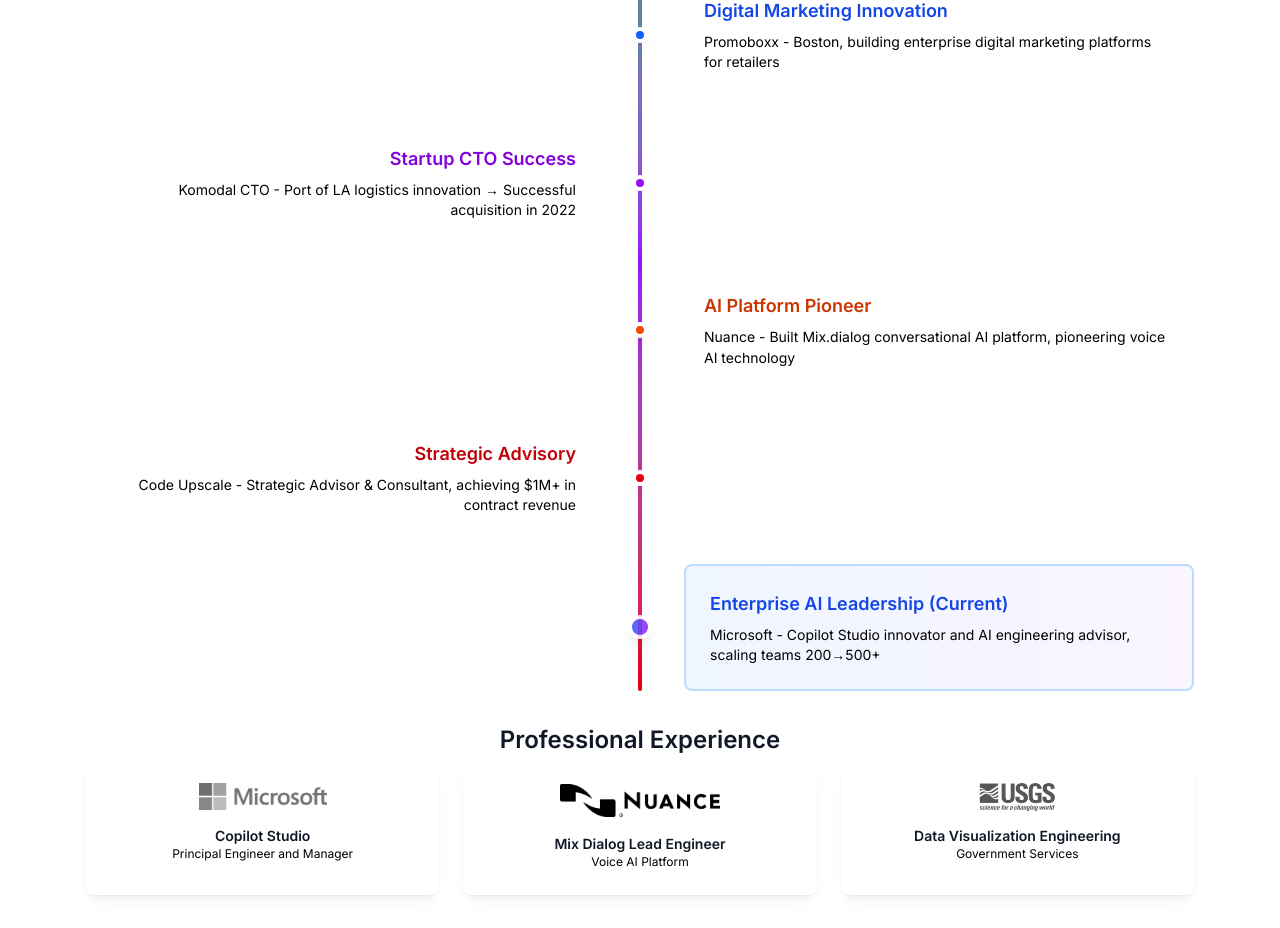
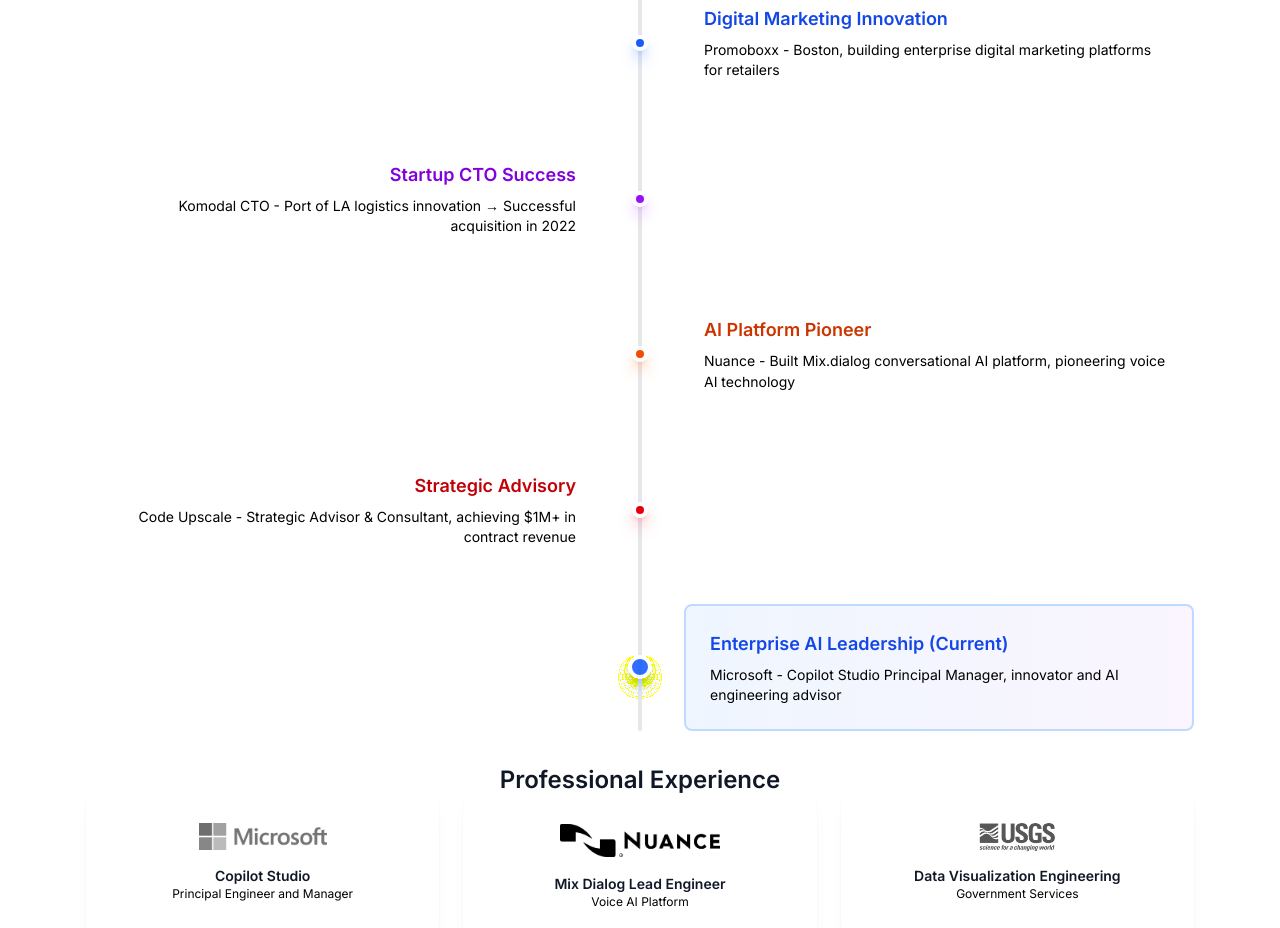
Before and after one commit to cjennison/chrisjennison-personalsite, a Next.js app: page / in a window 1280 px wide. Shown: the part 1240-2168 px from the top of the page. Built offline with nearby package versions, Linux system fonts and the light colour scheme.

Commit message:
feature: add scroll-triggered timeline animations to AboutSection

```diff
--- a/src/components/sections/AboutSection.tsx
+++ b/src/components/sections/AboutSection.tsx
@@ -1,3 +1,5 @@
+"use client";
+
 import {
   Badge,
   Card,
@@ -15,6 +17,7 @@
   IconUsers,
 } from "@tabler/icons-react";
 import Image from "next/image";
+import { useEffect, useRef, useState } from "react";
 
 const skillCategories = [
   {
@@ -60,6 +63,113 @@
 ];
 
 export function AboutSection() {
+  const [visibleItems, setVisibleItems] = useState<Set<number>>(new Set());
+  const [timelineProgress, setTimelineProgress] = useState(0);
+  const timelineRef = useRef<HTMLDivElement>(null);
+  const itemRefs = useRef<(HTMLDivElement | null)[]>([]);
+
+  // Timeline items data for easier management
+  const timelineItems = [
+    {
+      id: 0,
+      title: "Academic Foundation",
+      description: "UMass Amherst CompSci Summa Cum Laude → USGS Anadromous Fish Research Data Visualizations",
+      color: "green",
+      side: "left"
+    },
+    {
+      id: 1,
+      title: "Digital Marketing Innovation",
+      description: "Promoboxx - Boston, building enterprise digital marketing platforms for retailers",
+      color: "blue",
+      side: "right"
+    },
+    {
+      id: 2,
+      title: "Startup CTO Success",
+      description: "Komodal CTO - Port of LA logistics innovation → Successful acquisition in 2022",
+      color: "purple",
+      side: "left"
+    },
+    {
+      id: 3,
+      title: "AI Platform Pioneer",
+      description: "Nuance - Built Mix.dialog conversational AI platform, pioneering voice AI technology",
+      color: "orange",
+      side: "right"
+    },
+    {
+      id: 4,
+      title: "Strategic Advisory",
+      description: "Code Upscale - Strategic Advisor & Consultant, achieving $1M+ in contract revenue",
+      color: "red",
+      side: "left"
+    },
+    {
+      id: 5,
+      title: "Enterprise AI Leadership (Current)",
+      description: "Microsoft - Copilot Studio Principal Manager, innovator and AI engineering advisor",
+      color: "blue",
+      side: "right",
+      isCurrent: true
+    }
+  ];
+
+  useEffect(() => {
+    const observers: IntersectionObserver[] = [];
+
+    // Create intersection observer for each timeline item
+    itemRefs.current.forEach((ref, index) => {
+      if (ref) {
+        const observer = new IntersectionObserver(
+          (entries) => {
+            entries.forEach((entry) => {
+              if (entry.isIntersecting) {
+                setVisibleItems(prev => new Set([...prev, index]));
+              }
+            });
+          },
+          {
+            threshold: 0.3,
+            rootMargin: '-50px 0px -50px 0px'
+          }
+        );
+        observer.observe(ref);
+        observers.push(observer);
+      }
+    });
+
+    // Timeline progress observer
+    if (timelineRef.current) {
+      const timelineObserver = new IntersectionObserver(
+        (entries) => {
+          entries.forEach((entry) => {
+            if (entry.isIntersecting) {
+              const rect = entry.boundingClientRect;
+              const viewportHeight = window.innerHeight;
+              const elementTop = rect.top;
+              const elementHeight = rect.height;
+
+              // Calculate progress based on how much of the timeline is visible
+              const visibleTop = Math.max(0, viewportHeight - elementTop);
+              const visibleHeight = Math.min(visibleTop, elementHeight);
+              const progress = Math.min(visibleHeight / elementHeight, 1);
+
+              setTimelineProgress(progress);
+            }
+          });
+        },
+        { threshold: Array.from({length: 21}, (_, i) => i * 0.05) }
+      );
+      timelineObserver.observe(timelineRef.current);
+      observers.push(timelineObserver);
+    }
+
+    return () => {
+      observers.forEach(observer => observer.disconnect());
+    };
+  }, []);
+
   return (
     <section className="py-20 bg-white dark:bg-gray-900">
       <Container size="lg">
@@ -96,191 +206,175 @@
             >
               My Journey
             </Title>
-            <div className="relative">
-              {/* Timeline Line */}
-              <div className="absolute left-1/2 transform -translate-x-1/2 h-full w-1 bg-gradient-to-b from-green-600 via-blue-600 via-purple-600 via-orange-600 to-red-600 rounded-full"></div>
+            <div className="relative" ref={timelineRef}>
+              {/* Animated Timeline Line */}
+              <div className="absolute left-1/2 transform -translate-x-1/2 h-full w-1 bg-gray-200 dark:bg-gray-700 rounded-full overflow-hidden">
+                <div
+                  className="w-full bg-gradient-to-b from-green-600 via-blue-600 via-purple-600 via-orange-600 to-red-600 rounded-full transition-all duration-1000 ease-out"
+                  style={{
+                    height: `${timelineProgress * 100}%`,
+                    transformOrigin: 'top'
+                  }}
+                />
+              </div>
 
               {/* Timeline Items */}
-              <div className="space-y-6">
-                {/* Academic Excellence */}
-                <div className="flex items-center group">
+              <div className="space-y-8">
+                {timelineItems.map((item, index) => {
+                  const isVisible = visibleItems.has(index);
+                  const colorClasses = {
+                    green: {
+                      card: "bg-green-50 dark:bg-green-900/20",
+                      text: "text-green-700 dark:text-green-400",
+                      dot: "bg-green-600",
+                      glow: "shadow-green-500/50"
+                    },
+                    blue: {
+                      card: "bg-blue-50 dark:bg-blue-900/20",
+                      text: "text-blue-700 dark:text-blue-400",
+                      dot: "bg-blue-600",
+                      glow: "shadow-blue-500/50"
+                    },
+                    purple: {
+                      card: "bg-purple-50 dark:bg-purple-900/20",
+                      text: "text-purple-700 dark:text-purple-400",
+                      dot: "bg-purple-600",
+                      glow: "shadow-purple-500/50"
+                    },
+                    orange: {
+                      card: "bg-orange-50 dark:bg-orange-900/20",
+                      text: "text-orange-700 dark:text-orange-400",
+                      dot: "bg-orange-600",
+                      glow: "shadow-orange-500/50"
+                    },
+                    red: {
+                      card: "bg-red-50 dark:bg-red-900/20",
+                      text: "text-red-700 dark:text-red-400",
+                      dot: "bg-red-600",
+                      glow: "shadow-red-500/50"
+                    }
+                  };
+
+                  const colors = colorClasses[item.color as keyof typeof colorClasses];
+
+                  return (
+                    <div
+                      key={item.id}
+                      ref={el => { itemRefs.current[index] = el; }}
+                      className={`flex items-center group transition-all duration-700 ${
+                        isVisible
+                          ? 'opacity-100 translate-y-0'
+                          : 'opacity-0 translate-y-8'
+                      }`}
+                      style={{
+                        transitionDelay: `${index * 200}ms`
+                      }}
+                    >
+                      {item.side === 'left' ? (
+                        <>
+                          {/* Left Side Card */}
                           <div className="flex-1 text-right pr-8">
                             <Card
                               padding="lg"
                               radius="md"
-                      className="hover:shadow-lg transition-all duration-300 bg-green-50 dark:bg-green-900/20"
+                              className={`transition-all duration-500 hover:shadow-lg hover:scale-105 ${colors.card} ${
+                                isVisible
+                                  ? 'translate-x-0 opacity-100'
+                                  : '-translate-x-8 opacity-0'
+                              }`}
+                              style={{
+                                transitionDelay: `${index * 200 + 100}ms`
+                              }}
                             >
                               <Group gap="sm" justify="flex-end" className="mb-2">
                                 <Title
                                   order={5}
                                   size="lg"
                                   fw={600}
-                          className="text-green-700 dark:text-green-400"
+                                  className={colors.text}
                                 >
-                          Academic Foundation
+                                  {item.title}
                                 </Title>
                               </Group>
                               <Text
                                 size="sm"
                                 className="text-gray-700 dark:text-gray-300"
                               >
-                        UMass Amherst CompSci Summa Cum Laude → USGS Anadromous Fish Research Data Visualizations
+                                {item.description}
                               </Text>
                             </Card>
                           </div>
-                  <div className="relative z-10 w-4 h-4 bg-green-600 rounded-full border-4 border-white dark:border-gray-900 shadow-lg"></div>
+
+                          {/* Timeline Dot */}
+                          <div className={`relative z-10 ${item.isCurrent ? 'w-6 h-6' : 'w-4 h-4'} ${colors.dot} rounded-full border-4 border-white dark:border-gray-900 transition-all duration-500 ${
+                            isVisible
+                              ? `scale-100 shadow-lg ${colors.glow} ${item.isCurrent ? 'animate-pulse' : ''}`
+                              : 'scale-0'
+                          }`}
+                          style={{
+                            transitionDelay: `${index * 200 + 300}ms`
+                          }}
+                          />
+
                           <div className="flex-1 pl-8"></div>
-                </div>
+                        </>
+                      ) : (
+                        <>
+                          {/* Right Side Layout */}
+                          <div className="flex-1 pr-8"></div>
 
-                {/* Digital Marketing Innovation */}
-                <div className="flex items-center group">
-                  <div className="flex-1 pr-8"></div>
-                  <div className="relative z-10 w-4 h-4 bg-blue-600 rounded-full border-4 border-white dark:border-gray-900 shadow-lg"></div>
+                          {/* Timeline Dot */}
+                          <div className={`relative z-10 ${item.isCurrent ? 'w-6 h-6' : 'w-4 h-4'} ${colors.dot} rounded-full border-4 border-white dark:border-gray-900 transition-all duration-500 ${
+                            isVisible
+                              ? `scale-100 shadow-lg ${colors.glow} ${item.isCurrent ? 'animate-pulse' : ''}`
+                              : 'scale-0'
+                          }`}
+                          style={{
+                            transitionDelay: `${index * 200 + 300}ms`
+                          }}
+                          />
+
+                          {/* Right Side Card */}
                           <div className="flex-1 text-left pl-8">
                             <Card
                               padding="lg"
                               radius="md"
-                      className="hover:shadow-lg transition-all duration-300 bg-blue-50 dark:bg-blue-900/20"
+                              className={`transition-all duration-500 hover:shadow-lg hover:scale-105 ${colors.card} ${
+                                item.isCurrent
+                                  ? 'bg-gradient-to-r from-blue-50 to-purple-50 dark:from-blue-900/20 dark:to-purple-900/20 border-2 border-blue-200 dark:border-blue-800'
+                                  : colors.card
+                              } ${
+                                isVisible
+                                  ? 'translate-x-0 opacity-100'
+                                  : 'translate-x-8 opacity-0'
+                              }`}
+                              style={{
+                                transitionDelay: `${index * 200 + 100}ms`
+                              }}
                             >
                               <Group gap="sm" className="mb-2">
                                 <Title
                                   order={5}
                                   size="lg"
                                   fw={600}
-                          className="text-blue-700 dark:text-blue-400"
+                                  className={colors.text}
                                 >
-                          Digital Marketing Innovation
+                                  {item.title}
                                 </Title>
                               </Group>
                               <Text
                                 size="sm"
                                 className="text-gray-700 dark:text-gray-300"
                               >
-                        Promoboxx - Boston, building enterprise digital marketing platforms for retailers
+                                {item.description}
                               </Text>
                             </Card>
                           </div>
+                        </>
+                      )}
                     </div>
-
-                {/* Startup CTO Success */}
-                <div className="flex items-center group">
-                  <div className="flex-1 text-right pr-8">
-                    <Card
-                      padding="lg"
-                      radius="md"
-                      className="hover:shadow-lg transition-all duration-300 bg-purple-50 dark:bg-purple-900/20"
-                    >
-                      <Group gap="sm" justify="flex-end" className="mb-2">
-                        <Title
-                          order={5}
-                          size="lg"
-                          fw={600}
-                          className="text-purple-700 dark:text-purple-400"
-                        >
-                          Startup CTO Success
-                        </Title>
-                      </Group>
-                      <Text
-                        size="sm"
-                        className="text-gray-700 dark:text-gray-300"
-                      >
-                        Komodal CTO - Port of LA logistics innovation → Successful acquisition in 2022
-                      </Text>
-                    </Card>
-                  </div>
-                  <div className="relative z-10 w-4 h-4 bg-purple-600 rounded-full border-4 border-white dark:border-gray-900 shadow-lg"></div>
-                  <div className="flex-1 pl-8"></div>
-                </div>
-
-                {/* AI Platform Pioneer */}
-                <div className="flex items-center group">
-                  <div className="flex-1 pr-8"></div>
-                  <div className="relative z-10 w-4 h-4 bg-orange-600 rounded-full border-4 border-white dark:border-gray-900 shadow-lg"></div>
-                  <div className="flex-1 text-left pl-8">
-                    <Card
-                      padding="lg"
-                      radius="md"
-                      className="hover:shadow-lg transition-all duration-300 bg-orange-50 dark:bg-orange-900/20"
-                    >
-                      <Group gap="sm" className="mb-2">
-                        <Title
-                          order={5}
-                          size="lg"
-                          fw={600}
-                          className="text-orange-700 dark:text-orange-400"
-                        >
-                          AI Platform Pioneer
-                        </Title>
-                      </Group>
-                      <Text
-                        size="sm"
-                        className="text-gray-700 dark:text-gray-300"
-                      >
-                        Nuance - Built Mix.dialog conversational AI platform, pioneering voice AI technology
-                      </Text>
-                    </Card>
-                  </div>
-                </div>
-
-                {/* Strategic Advisory */}
-                <div className="flex items-center group">
-                  <div className="flex-1 text-right pr-8">
-                    <Card
-                      padding="lg"
-                      radius="md"
-                      className="hover:shadow-lg transition-all duration-300 bg-red-50 dark:bg-red-900/20"
-                    >
-                      <Group gap="sm" justify="flex-end" className="mb-2">
-                        <Title
-                          order={5}
-                          size="lg"
-                          fw={600}
-                          className="text-red-700 dark:text-red-400"
-                        >
-                          Strategic Advisory
-                        </Title>
-                      </Group>
-                      <Text
-                        size="sm"
-                        className="text-gray-700 dark:text-gray-300"
-                      >
-                        Code Upscale - Strategic Advisor & Consultant, achieving $1M+ in contract revenue
-                      </Text>
-                    </Card>
-                  </div>
-                  <div className="relative z-10 w-4 h-4 bg-red-600 rounded-full border-4 border-white dark:border-gray-900 shadow-lg"></div>
-                  <div className="flex-1 pl-8"></div>
-                </div>
-
-                {/* Enterprise AI Leadership */}
-                <div className="flex items-center group">
-                  <div className="flex-1 pr-8"></div>
-                  <div className="relative z-10 w-6 h-6 bg-gradient-to-r from-blue-600 to-purple-600 rounded-full border-4 border-white dark:border-gray-900 shadow-lg animate-pulse"></div>
-                  <div className="flex-1 text-left pl-8">
-                    <Card
-                      padding="lg"
-                      radius="md"
-                      className="hover:shadow-lg transition-all duration-300 bg-gradient-to-r from-blue-50 to-purple-50 dark:from-blue-900/20 dark:to-purple-900/20 border-2 border-blue-200 dark:border-blue-800"
-                    >
-                      <Group gap="sm" className="mb-2">
-                        <Title
-                          order={5}
-                          size="lg"
-                          fw={600}
-                          className="text-blue-700 dark:text-blue-400"
-                        >
-                          Enterprise AI Leadership (Current)
-                        </Title>
-                      </Group>
-                      <Text
-                        size="sm"
-                        className="text-gray-700 dark:text-gray-300"
-                      >
-                        Microsoft - Copilot Studio innovator and AI engineering advisor, scaling teams 200→500+
-                      </Text>
-                    </Card>
-                  </div>
-                </div>
+                  );
+                })}
               </div>
             </div>
           </div>
@@ -522,7 +616,7 @@
             </div>
           </div>
 
-          {/* Professional Timeline/Highlights */}
+          {/* Career Highlights */}
           <div>
             <Title
               order={3}
```
Also changed, not shown: src/app/globals.css (+64 -0 lines). Lines whose indentation alone changed are shown as unchanged.
